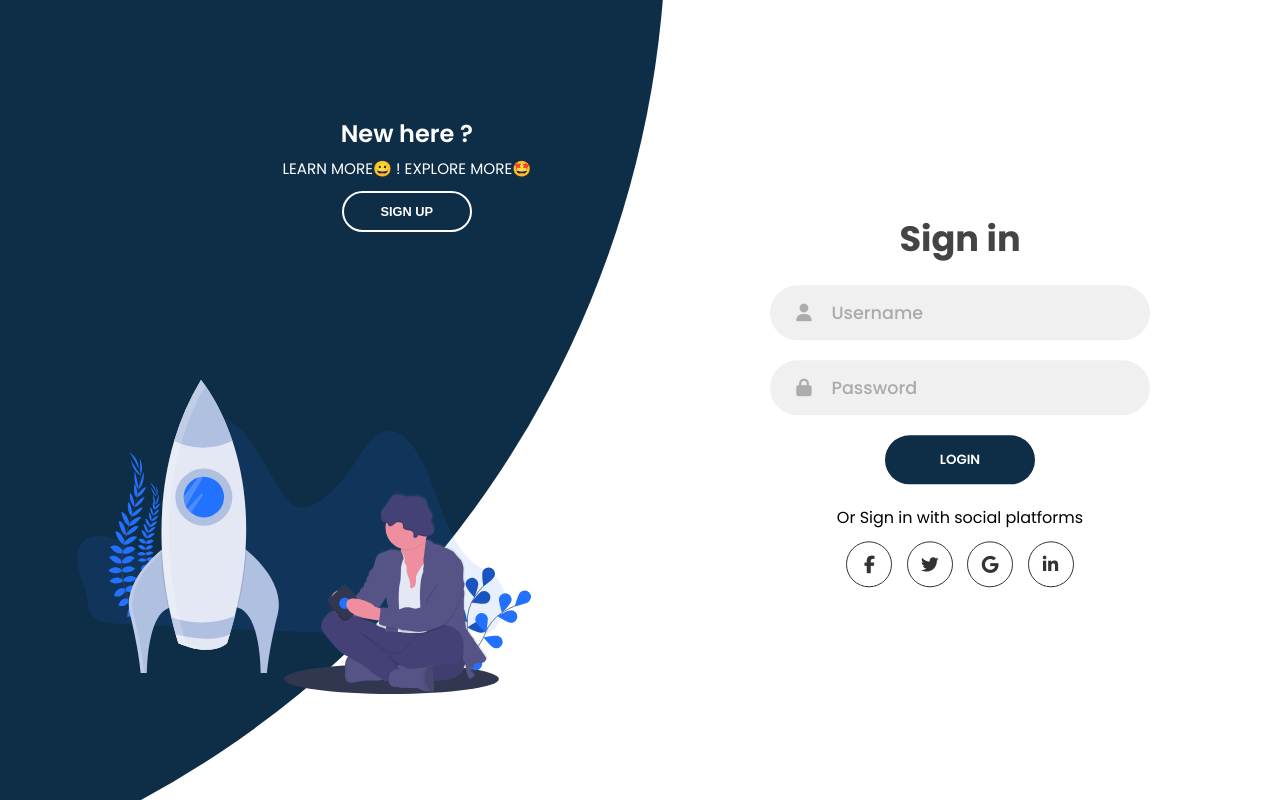
After one commit to yachna-08/LMS-Website-, a PHP site: page /Signin.html in a window 1280 px wide. The commit adds this page. Run offline with PHP 8.4, Linux system fonts and the light colour scheme; some libraries are stand-ins or nearby versions.

Commit message:
Add files via upload

```diff
--- /dev/null
+++ b/websiteTemplate/Signin.html
@@ -0,0 +1,112 @@
+<!DOCTYPE html>
+<html lang="en">
+  <head>
+    <meta charset="UTF-8" />
+    <meta name="viewport" content="width=device-width, initial-scale=1.0" />
+    <script
+      src="https://kit.fontawesome.com/64d58efce2.js"
+      crossorigin="anonymous"
+    ></script>
+    <link rel="stylesheet" href="style2.css" />
+    <title>Sign in & Sign up Form</title>
+  </head>
+  <body>
+    <div class="container">
+      <div class="forms-container">
+        <div class="signin-signup">
+          <form action="#" class="sign-in-form">
+            <h2 class="title">Sign in</h2>
+            <div class="input-field">
+              <i class="fas fa-user"></i>
+              <input type="text" placeholder="Username" />
+            </div>
+            <div class="input-field">
+              <i class="fas fa-lock"></i>
+              <input type="password" placeholder="Password" />
+            </div>
+            <input type="submit" value="Login" class="btn solid" />
+            <p class="social-text">Or Sign in with social platforms</p>
+            <div class="social-media">
+              <a href="#" class="social-icon">
+                <i class="fab fa-facebook-f"></i>
+              </a>
+              <a href="#" class="social-icon">
+                <i class="fab fa-twitter"></i>
+              </a>
+              <a href="#" class="social-icon">
+                <i class="fab fa-google"></i>
+              </a>
+              <a href="#" class="social-icon">
+                <i class="fab fa-linkedin-in"></i>
+              </a>
+            </div>
+          </form>
+          <form action="#" class="sign-up-form">
+            <h2 class="title">Sign up</h2>
+            <div class="input-field">
+              <i class="fas fa-user"></i>
+              <input type="text" placeholder="Username" />
+            </div>
+            <div class="input-field">
+              <i class="fas fa-envelope"></i>
+              <input type="email" placeholder="Email" />
+            </div>
+            <div class="input-field">
+              <i class="fas fa-lock"></i>
+              <input type="password" placeholder="Password" />
+            </div>
+            <div class="input-field">
+              <i class="fas fa-lock"></i>
+              <input type="password" placeholder="confirm-password" />
+            </div>
+            <input type="submit" class="btn" value="Sign up" />
+            <p class="social-text">Or Sign up with social platforms</p>
+            <div class="social-media">
+              <a href="#" class="social-icon">
+                <i class="fab fa-facebook-f"></i>
+              </a>
+              <a href="#" class="social-icon">
+                <i class="fab fa-twitter"></i>
+              </a>
+              <a href="#" class="social-icon">
+                <i class="fab fa-google"></i>
+              </a>
+              <a href="#" class="social-icon">
+                <i class="fab fa-linkedin-in"></i>
+              </a>
+            </div>
+          </form>
+        </div>
+      </div>
+
+      <div class="panels-container">
+        <div class="panel left-panel">
+          <div class="content">
+            <h3>New here ?</h3>
+            <p>
+              LEARN MORE😀 ! EXPLORE MORE🤩
+            </p>
+            <button class="btn transparent" id="sign-up-btn">
+              Sign up
+            </button>
+          </div>
+          <img src="log.svg" class="image" alt="" />
+        </div>
+        <div class="panel right-panel">
+          <div class="content">
+            <h3>One of us ?</h3>
+            <p>
+              LEARN MORE😀 ! EXPLORE MORE🤩
+            </p>
+            <button class="btn transparent" id="sign-in-btn" href="dashoard.html">
+              Sign in
+            </button>
+          </div>
+          <img src="register.svg" class="image" alt="" />
+        </div>
+      </div>
+    </div>
+
+    <script src="app.js"></script>
+  </body>
+</html>
--- /dev/null
+++ b/websiteTemplate/app.js
@@ -0,0 +1,11 @@
+const sign_in_btn = document.querySelector("#sign-in-btn");
+const sign_up_btn = document.querySelector("#sign-up-btn");
+const container = document.querySelector(".container");
+
+sign_up_btn.addEventListener("click", () => {
+  container.classList.add("sign-up-mode");
+});
+
+sign_in_btn.addEventListener("click", () => {
+  container.classList.remove("sign-up-mode");
+});
--- /dev/null
+++ b/websiteTemplate/style2.css
@@ -0,0 +1,400 @@
+@import url("https://fonts.googleapis.com/css2?family=Poppins:wght@200;300;400;500;600;700;800&display=swap");
+
+* {
+  margin: 0;
+  padding: 0;
+  box-sizing: border-box;
+}
+
+body,
+input {
+  font-family: "Poppins", sans-serif;
+}
+
+.container {
+  position: relative;
+  width: 100%;
+  background-color: #fff;
+  min-height: 100vh;
+  overflow: hidden;
+}
+
+.forms-container {
+  position: absolute;
+  width: 100%;
+  height: 100%;
+  top: 0;
+  left: 0;
+}
+
+.signin-signup {
+  position: absolute;
+  top: 50%;
+  transform: translate(-50%, -50%);
+  left: 75%;
+  width: 50%;
+  transition: 1s 0.7s ease-in-out;
+  display: grid;
+  grid-template-columns: 1fr;
+  z-index: 5;
+}
+
+form {
+  display: flex;
+  align-items: center;
+  justify-content: center;
+  flex-direction: column;
+  padding: 0rem 5rem;
+  transition: all 0.2s 0.7s;
+  overflow: hidden;
+  grid-column: 1 / 2;
+  grid-row: 1 / 2;
+}
+
+form.sign-up-form {
+  opacity: 0;
+  z-index: 1;
+}
+
+form.sign-in-form {
+  z-index: 2;
+}
+
+.title {
+  font-size: 2.2rem;
+  color: #444;
+  margin-bottom: 10px;
+}
+
+.input-field {
+  max-width: 380px;
+  width: 100%;
+  background-color: #f0f0f0;
+  margin: 10px 0;
+  height: 55px;
+  border-radius: 55px;
+  display: grid;
+  grid-template-columns: 15% 85%;
+  padding: 0 0.4rem;
+  position: relative;
+}
+
+.input-field i {
+  text-align: center;
+  line-height: 55px;
+  color: #acacac;
+  transition: 0.5s;
+  font-size: 1.1rem;
+}
+
+.input-field input {
+  background: none;
+  outline: none;
+  border: none;
+  line-height: 1;
+  font-weight: 600;
+  font-size: 1.1rem;
+  color: #333;
+}
+
+.input-field input::placeholder {
+  color: #aaa;
+  font-weight: 500;
+}
+
+.social-text {
+  padding: 0.7rem 0;
+  font-size: 1rem;
+}
+
+.social-media {
+  display: flex;
+  justify-content: center;
+}
+
+.social-icon {
+  height: 46px;
+  width: 46px;
+  display: flex;
+  justify-content: center;
+  align-items: center;
+  margin: 0 0.45rem;
+  color: #333;
+  border-radius: 50%;
+  border: 1px solid #333;
+  text-decoration: none;
+  font-size: 1.1rem;
+  transition: 0.3s;
+}
+
+.social-icon:hover {
+  color: #4481eb;
+  border-color: #4481eb;
+}
+
+.btn {
+  width: 150px;
+  background-color: #0e2e47;
+  border: none;
+  outline: none;
+  height: 49px;
+  border-radius: 49px;
+  color: #fff;
+  text-transform: uppercase;
+  font-weight: 600;
+  margin: 10px 0;
+  cursor: pointer;
+  transition: 0.5s;
+}
+
+.btn:hover {
+  background-color: #4d84e2;
+}
+.panels-container {
+  position: absolute;
+  height: 100%;
+  width: 100%;
+  top: 0;
+  left: 0;
+  display: grid;
+  grid-template-columns: repeat(2, 1fr);
+}
+
+.container:before {
+  content: "";
+  position: absolute;
+  height: 2000px;
+  width: 2000px;
+  top: -10%;
+  right: 48%;
+  transform: translateY(-50%);
+  background-image: linear-gradient(-45deg, #0e2e47 0%, #0e2e47 100%);
+  transition: 1.8s ease-in-out;
+  border-radius: 50%;
+  z-index: 6;
+}
+
+.image {
+  width: 100%;
+  transition: transform 1.1s ease-in-out;
+  transition-delay: 0.4s;
+}
+
+.panel {
+  display: flex;
+  flex-direction: column;
+  align-items: flex-end;
+  justify-content: space-around;
+  text-align: center;
+  z-index: 6;
+}
+
+.left-panel {
+  pointer-events: all;
+  padding: 3rem 17% 2rem 12%;
+}
+
+.right-panel {
+  pointer-events: none;
+  padding: 3rem 12% 2rem 17%;
+}
+
+.panel .content {
+  color: #fff;
+  transition: transform 0.9s ease-in-out;
+  transition-delay: 0.6s;
+}
+
+.panel h3 {
+  font-weight: 600;
+  line-height: 1;
+  font-size: 1.5rem;
+}
+
+.panel p {
+  font-size: 0.95rem;
+  padding: 0.7rem 0;
+}
+
+.btn.transparent {
+  margin: 0;
+  background: none;
+  border: 2px solid #fff;
+  width: 130px;
+  height: 41px;
+  font-weight: 600;
+  font-size: 0.8rem;
+}
+
+.right-panel .image,
+.right-panel .content {
+  transform: translateX(800px);
+}
+
+/* ANIMATION */
+
+.container.sign-up-mode:before {
+  transform: translate(100%, -50%);
+  right: 52%;
+}
+
+.container.sign-up-mode .left-panel .image,
+.container.sign-up-mode .left-panel .content {
+  transform: translateX(-800px);
+}
+
+.container.sign-up-mode .signin-signup {
+  left: 25%;
+}
+
+.container.sign-up-mode form.sign-up-form {
+  opacity: 1;
+  z-index: 2;
+}
+
+.container.sign-up-mode form.sign-in-form {
+  opacity: 0;
+  z-index: 1;
+}
+
+.container.sign-up-mode .right-panel .image,
+.container.sign-up-mode .right-panel .content {
+  transform: translateX(0%);
+}
+
+.container.sign-up-mode .left-panel {
+  pointer-events: none;
+}
+
+.container.sign-up-mode .right-panel {
+  pointer-events: all;
+}
+
+@media (max-width: 870px) {
+  .container {
+    min-height: 800px;
+    height: 100vh;
+  }
+  .signin-signup {
+    width: 100%;
+    top: 95%;
+    transform: translate(-50%, -100%);
+    transition: 1s 0.8s ease-in-out;
+  }
+
+  .signin-signup,
+  .container.sign-up-mode .signin-signup {
+    left: 50%;
+  }
+
+  .panels-container {
+    grid-template-columns: 1fr;
+    grid-template-rows: 1fr 2fr 1fr;
+  }
+
+  .panel {
+    flex-direction: row;
+    justify-content: space-around;
+    align-items: center;
+    padding: 2.5rem 8%;
+    grid-column: 1 / 2;
+  }
+
+  .right-panel {
+    grid-row: 3 / 4;
+  }
+
+  .left-panel {
+    grid-row: 1 / 2;
+  }
+
+  .image {
+    width: 200px;
+    transition: transform 0.9s ease-in-out;
+    transition-delay: 0.6s;
+  }
+
+  .panel .content {
+    padding-right: 15%;
+    transition: transform 0.9s ease-in-out;
+    transition-delay: 0.8s;
+  }
+
+  .panel h3 {
+    font-size: 1.2rem;
+  }
+
+  .panel p {
+    font-size: 0.7rem;
+    padding: 0.5rem 0;
+  }
+
+  .btn.transparent {
+    width: 110px;
+    height: 35px;
+    font-size: 0.7rem;
+  }
+
+  .container:before {
+    width: 1500px;
+    height: 1500px;
+    transform: translateX(-50%);
+    left: 30%;
+    bottom: 68%;
+    right: initial;
+    top: initial;
+    transition: 2s ease-in-out;
+  }
+
+  .container.sign-up-mode:before {
+    transform: translate(-50%, 100%);
+    bottom: 32%;
+    right: initial;
+  }
+
+  .container.sign-up-mode .left-panel .image,
+  .container.sign-up-mode .left-panel .content {
+    transform: translateY(-300px);
+  }
+
+  .container.sign-up-mode .right-panel .image,
+  .container.sign-up-mode .right-panel .content {
+    transform: translateY(0px);
+  }
+
+  .right-panel .image,
+  .right-panel .content {
+    transform: translateY(300px);
+  }
+
+  .container.sign-up-mode .signin-signup {
+    top: 5%;
+    transform: translate(-50%, 0);
+  }
+}
+
+@media (max-width: 570px) {
+  form {
+    padding: 0 1.5rem;
+  }
+
+  .image {
+    display: none;
+  }
+  .panel .content {
+    padding: 0.5rem 1rem;
+  }
+  .container {
+    padding: 1.5rem;
+  }
+
+  .container:before {
+    bottom: 72%;
+    left: 50%;
+  }
+
+  .container.sign-up-mode:before {
+    bottom: 28%;
+    left: 50%;
+  }
+}
```
Also changed, not shown: websiteTemplate/css/script.js (added, +17 -0 lines), websiteTemplate/css/style.css (+21 -13 lines), websiteTemplate/dashoard.html (added, +12 -0 lines), websiteTemplate/index.html (+16 -34 lines), websiteTemplate/log.svg (added), websiteTemplate/pexels-adam-sondel-1466609.jpg (added), websiteTemplate/register.svg (added), 1 other file.
